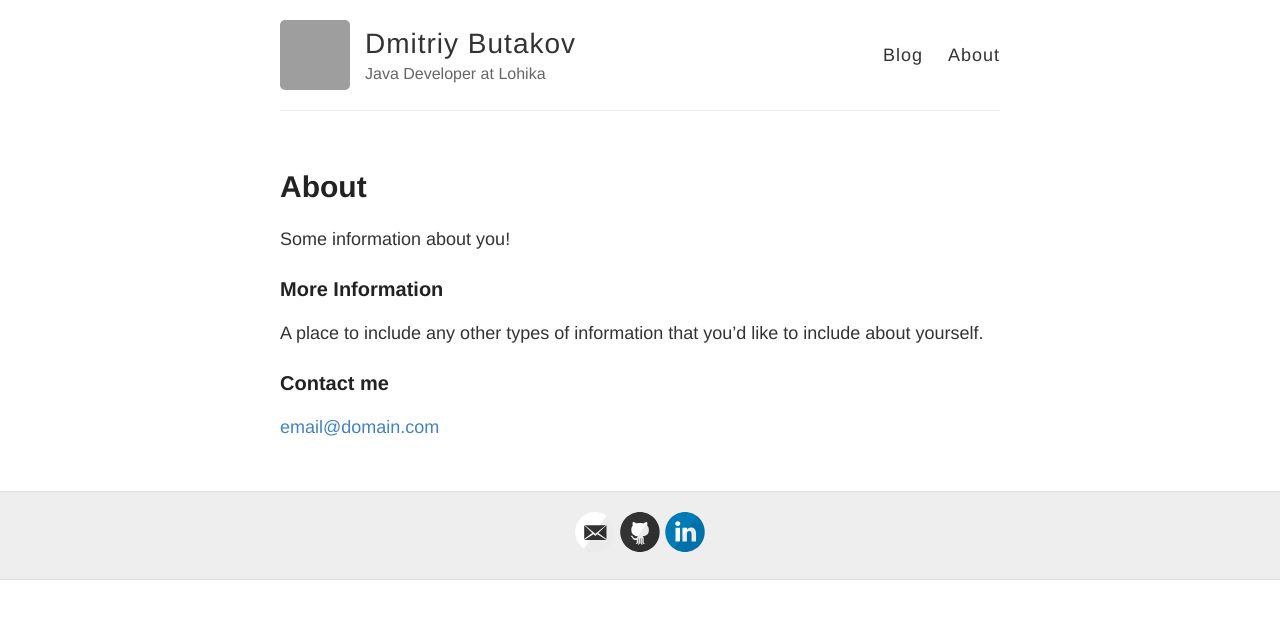
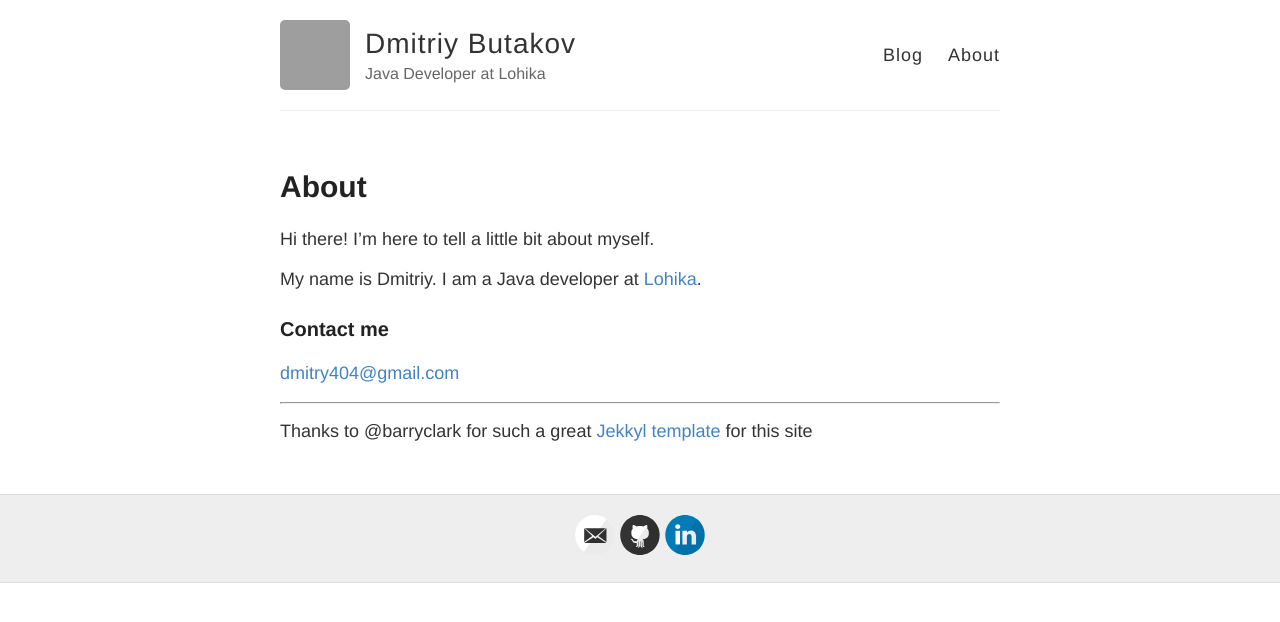
Before and after one commit to Dmitry404/dmitry404.github.io, a Jekyll site: the page built from about.md, in a window 1280 px wide. Shown: the top 622 px of the page. Built offline with Jekyll 4.4.1, drawn with Linux system fonts in a browser that asks for light colours; grey boxes are pictures that could not be loaded.

Commit message:
more info about myself

```diff
--- a/about.md
+++ b/about.md
@@ -4,12 +4,14 @@ title: About
 permalink: /about/
 ---
 
-Some information about you!
+Hi there! I'm here to tell a little bit about myself.
 
-### More Information
-
-A place to include any other types of information that you'd like to include about yourself.
+My name is Dmitriy. I am a Java developer at [Lohika](http://www.lohika.com).
 
 ### Contact me
 
-[email@domain.com](mailto:email@domain.com)
+[dmitry404@gmail.com](mailto:dmitry404@gmail.com)
+
+---
+
+Thanks to @barryclark for such a great [Jekkyl](https://github.com/jekyll/jekyll) [template](https://github.com/barryclark/jekyll-now) for this site
```
